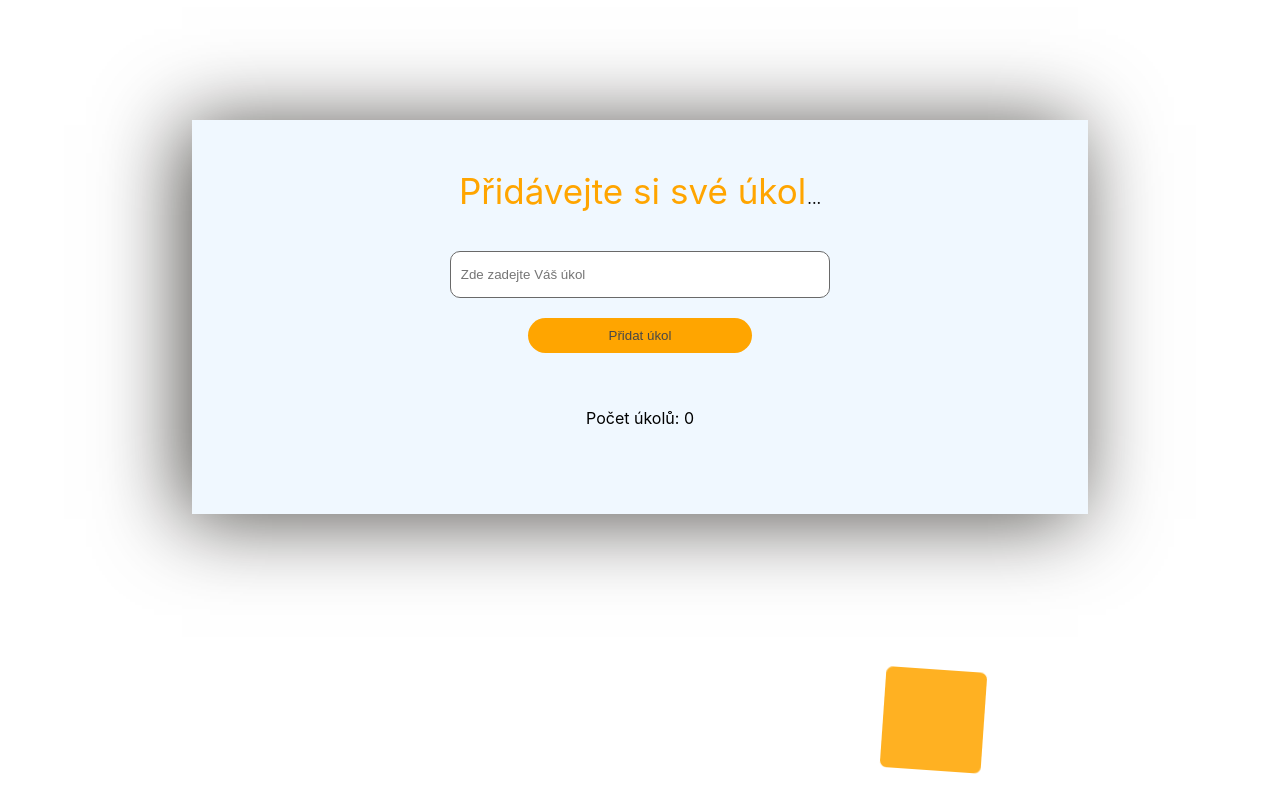
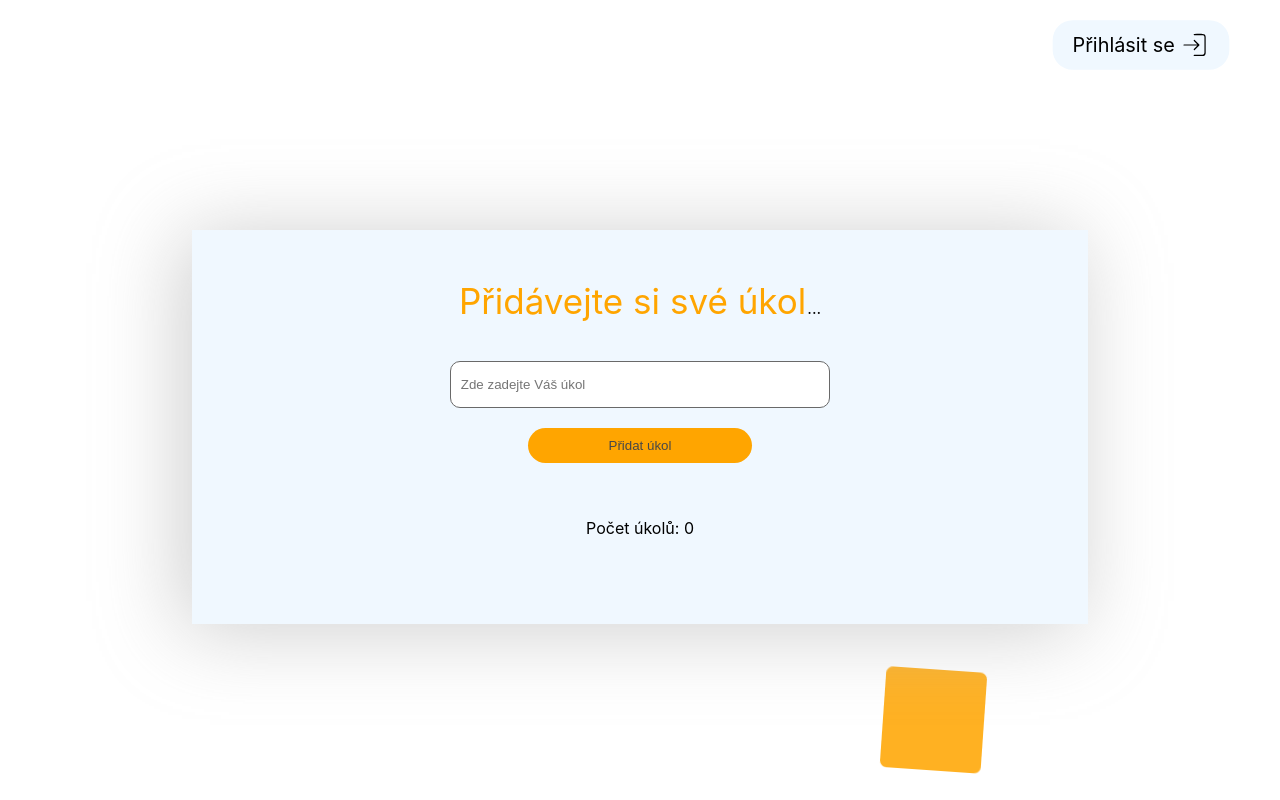
Before and after one commit to MilanMizera/add-your-tasks-react, a React (Create React App) app: page / in a window 1280 px wide. Built offline with nearby package versions, Linux system fonts and the light colour scheme.

Commit message:
přidání login tlačítka + favicony

```diff
--- a/public/index.html
+++ b/public/index.html
@@ -1,5 +1,5 @@
 <!DOCTYPE html>
-<html lang="en">
+<html lang="cs">
   <head>
     <meta charset="utf-8" />
     <link rel="icon" href="%PUBLIC_URL%/favicon.ico" />
@@ -9,8 +9,9 @@
       name="description"
       content="Web site created using create-react-app"
     />
+    <link rel="icon" type="image/x-icon" href="./favicon.ico">
 
-    <title>React App</title>
+    <title>Úkolníček</title>
   </head>
   <body>
     <noscript>You need to enable JavaScript to run this app.</noscript>
--- a/src/components/Form.js
+++ b/src/components/Form.js
@@ -3,6 +3,8 @@ import "./form.css"
 //ikonky
 import { AiOutlineEdit } from "react-icons/ai";
 import { GoTrash } from "react-icons/go";
+import { CiLogin } from "react-icons/ci";
+
 // automaticky psaný text
 import Typewriter from 'typewriter-effect';
 
@@ -153,6 +155,12 @@ const App = () => {
 
     return (<div>
 
+         <div className="login-section">
+            <div className="login-background-btn">
+        <a className="login-text">Přihlásit se</a> <CiLogin className="login-icon"></CiLogin>
+        </div>
+        </div>
+
         <ul className="background">
 
             <li></li> <li></li> <li></li> <li></li> <li></li>
--- a/src/components/form.css
+++ b/src/components/form.css
@@ -118,15 +118,51 @@
 
 }
 
+.login-section {
+
+    display: flex;
+    align-items: center;
+    justify-content: end;
+    margin-right: 50px;
+    margin-top: 20px;
+
+}
+
+.login-background-btn {
+display: flex;
+background-color: aliceblue;
+align-items: center;
+justify-content: center;
+padding: 10px 20px;
+border-radius: 20px;
+animation: pulse 2s infinite;
+cursor: pointer;
+
+}
+
+.login-text {
+
+font-size: 20px;
+
+}
+
+.login-icon {
+
+    font-size: 30px;
+    margin-left: 5px;
+}
+
+
+
 .form-wrapper {
 
-    margin-top: 100px;
-    box-shadow: -10px 5px 79px 0px rgba(10, 7, 0, 0.7);
+
+    box-shadow: -10px 5px 79px 0px rgba(185, 185, 185, 0.7);
     background-color: aliceblue;
     width: 70%;
     height: auto;
     margin: 0px auto;
-    margin-top: 120px;
+    margin-top: 160px;
     margin-bottom: 80px;
     padding: 50px 0px;
     vertical-align: middle;
@@ -348,3 +384,24 @@
         opacity: 1;
     }
 }
+
+
+
+
+
+@keyframes pulse {
+	0% {
+		transform: scale(0.95);
+		box-shadow: 0 0 0 0 rgba(255, 212, 119, 0.7);
+	}
+
+	70% {
+		transform: scale(1);
+		box-shadow: 0 0 0 10px rgba(235, 235, 255, 0);
+	}
+
+	100% {
+		transform: scale(0.95);
+		box-shadow: 0 0 0 0 rgba(219, 219, 219, 0);
+	}
+}
```
Also changed, not shown: 1 other file (tests, documents, lock files or other folders).
